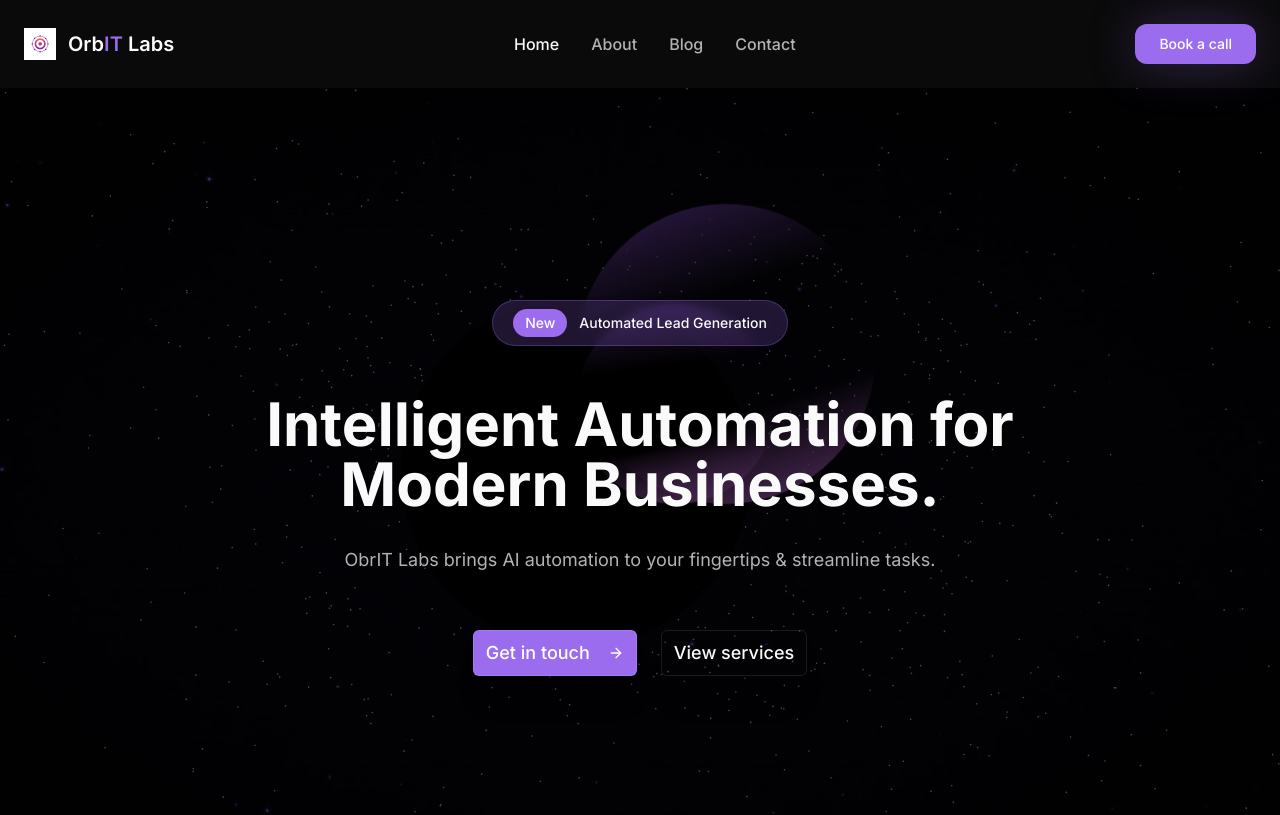
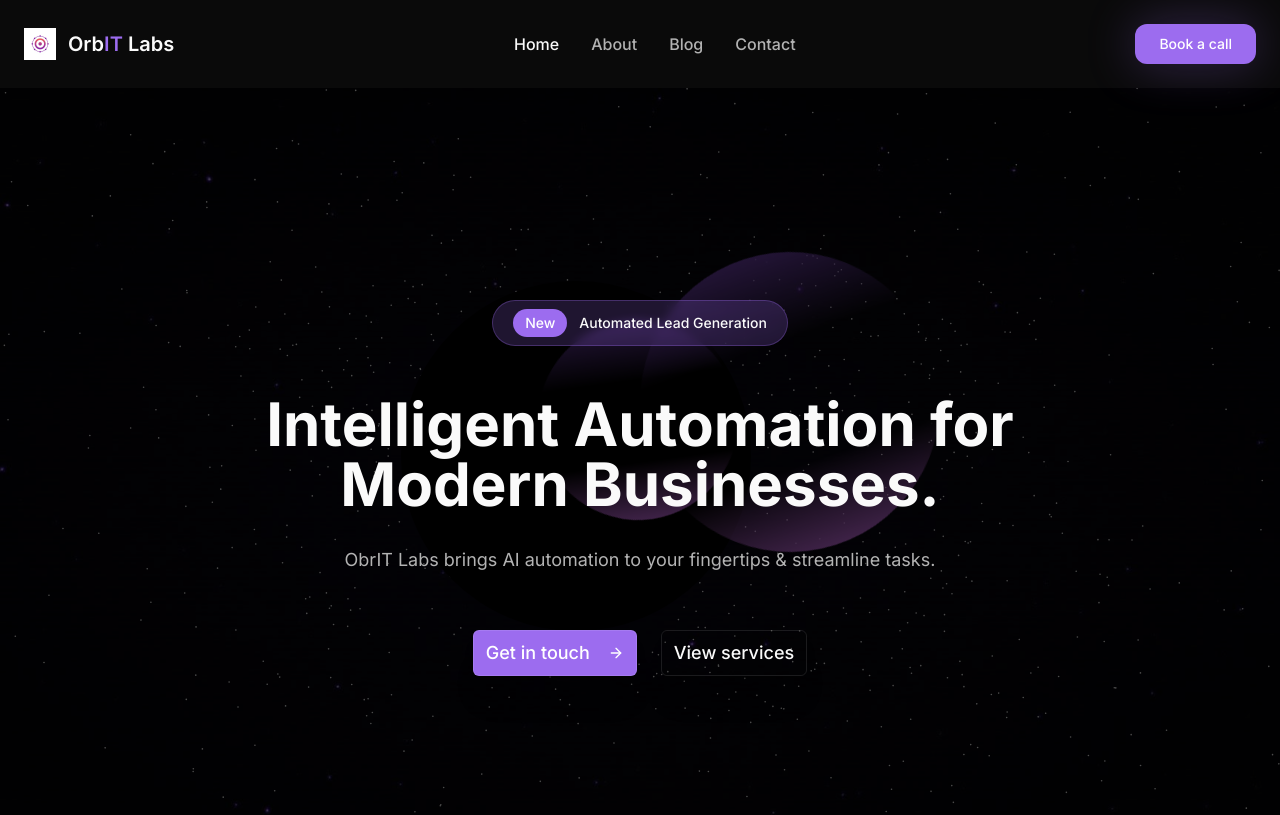
Before and after one commit to manishtarjan2/framer-magic-hero, a React (Vite) app: page / in a window 1280 px wide. Shown: the top 815 px of the page. Built offline with nearby package versions, Linux system fonts and the light colour scheme; the HTML template or start-up script is replaced by a standard one.

Commit message:
Manual edit: src/components/HeroSection.tsx

```diff
--- a/src/components/HeroSection.tsx
+++ b/src/components/HeroSection.tsx
@@ -187,8 +187,8 @@ const HeroSection = () => {
           backgroundColor: '#000000',
           overflow: 'visible',
           position: 'absolute',
-          borderRadius: '296px',
-          bottom: 'calc(20% + 16rem)',
+          borderRadius: '396px',
+          bottom: 'calc(20% + 17rem)',
           left: '45%',
           transform: 'translate(-50%, 50%)'
         }}
@@ -198,8 +198,8 @@ const HeroSection = () => {
       <div
         className="absolute animate-spin-slow z-0 pointer-events-none"
         style={{
-          bottom: 'calc(20% + 14rem)',
-          left: '45%',
+          bottom: 'calc(20% + 11rem)',
+          left: '50%',
           transform: 'translate(-50%, 50%)',
           width: '300px',
           height: '300px',
@@ -217,8 +217,8 @@ const HeroSection = () => {
       <div
         className="absolute animate-spin-reverse z-0 pointer-events-none"
         style={{
-          bottom: 'calc(20% + 14rem)',
-          left: '45%',
+          bottom: 'calc(20% + 13rem)',
+          left: '42%',
           transform: 'translate(-50%, 50%)',
           width: '200px',
           height: '200px',
```
